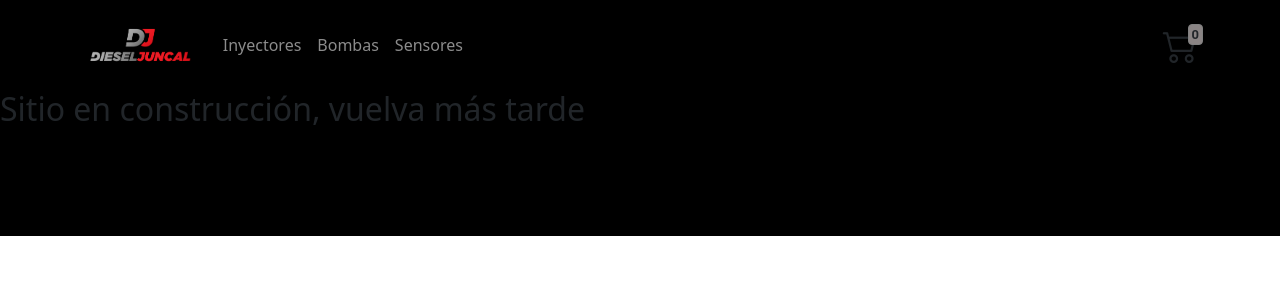
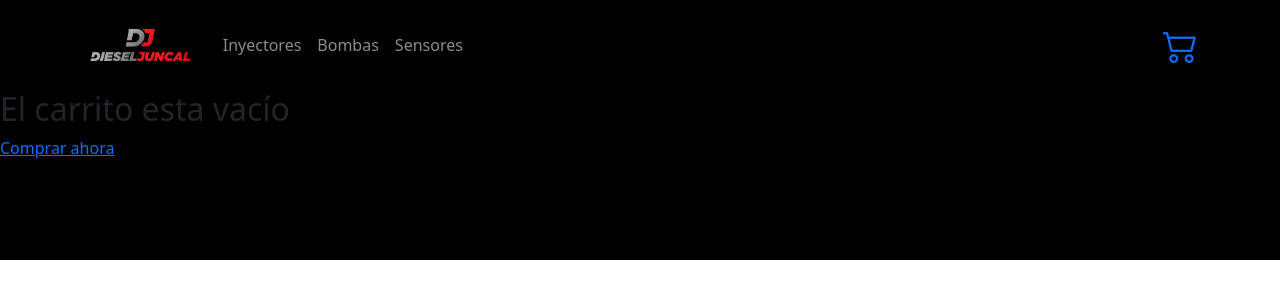
Before and after one commit to TomasDiStefano/ecommerce--tomasdistefano, a React (Create React App) app: page /Cart in a window 1280 px wide. Shown: the top 300 px of the page. Built offline with nearby package versions, Linux system fonts and the light colour scheme.

Commit message:
Add Cart functionalities

```diff
--- a/src/App.js
+++ b/src/App.js
@@ -4,6 +4,7 @@ import { BrowserRouter, Routes, Route } from 'react-router-dom';
 import './App.css'
 import ItemDetailContainer from "./components/ItemDetailContainer/ItemDetailContainer";
 import CartProvider from "./components/Context/CartContext";
+import Cart from "./components/Cart/Cart";
 
 function App() {
   return (
@@ -15,6 +16,7 @@ function App() {
             <Route path="/" element={<ItemListContainer/>}></Route>
             <Route path="/category/:category" element={<ItemListContainer />}></Route>
             <Route path="/item/:itemId" element={<ItemDetailContainer />}></Route>
+            <Route path="/Cart" element={<Cart />}></Route>
             <Route path="*" element={<h2>Sitio en construcción, vuelva más tarde</h2>}  />
           </Routes>
         </CartProvider>
--- /dev/null
+++ b/src/components/Cart/Cart.jsx
@@ -0,0 +1,32 @@
+import React from 'react';
+import { useContext } from 'react'
+import { CartContext } from "../Context/CartContext";
+import { Link } from 'react-router-dom';
+import CartItem from '../CartItem/CartItem';
+
+const Cart = () => {
+
+    const { cart, clearCart, total, productsQty } = useContext(CartContext);
+
+    if (productsQty === 0) {
+        return (
+            <>
+                <h2>El carrito esta vacío</h2>
+
+                <Link to="/"> Comprar ahora </Link>
+            </>
+        )
+    }
+
+    return (
+        <div>
+            {cart.map(producto => <CartItem key={producto.item.id}  {...producto} />)}
+            <h3>Total: $ {total} </h3>
+            <h3>Cantidad total: {productsQty} </h3>
+            <button onClick={() => clearCart()}> Vaciar Carrito </button>
+            <Link to="/checkout"> Finalizar Compra </Link>
+        </div>
+    )
+}
+
+export default Cart
--- /dev/null
+++ b/src/components/CartItem/CartItem.jsx
@@ -0,0 +1,18 @@
+import React from 'react';
+import { useContext } from 'react';
+import { CartContext } from '../Context/CartContext';
+
+const CartItem = (product) => {
+  console.log("ITEM:", product, "QTY", product.itemQty, product.item.id)
+  const {deleteProduct} = useContext(CartContext);
+  return (
+    <div>
+      <h4> {product.item.name}</h4>
+      <p>Cantidad: {product.itemQty}</p>
+      <p>Precio: {product.item.price}</p>
+      <button onClick={() => deleteProduct(product.item.id)}></button>
+    </div>
+  )
+}
+
+export default CartItem
--- a/src/components/CartWidget.jsx
+++ b/src/components/CartWidget.jsx
@@ -1,12 +1,22 @@
 import React from 'react';
+import { useContext } from 'react';
+import { CartContext } from './Context/CartContext';
+import { Link } from 'react-router-dom';
 import "./CartWidget.css"
 
 const CartWidget = () => {
+    const { productsQty } = useContext(CartContext);
+
     return (
-        <div className="cart-item">
-            <div className="cart-item--notification">0</div>
-            <i className="bi bi-cart2 cart-img"></i>
-        </div>
+        <Link to="cart">
+            <div className="cart-item">
+                <i className="bi bi-cart2 cart-img"></i>
+                { productsQty > 0 && <div className="cart-item--notification">{productsQty}</div>
+
+                }
+            </div>
+        </Link>
+
     );
 }
 
```
